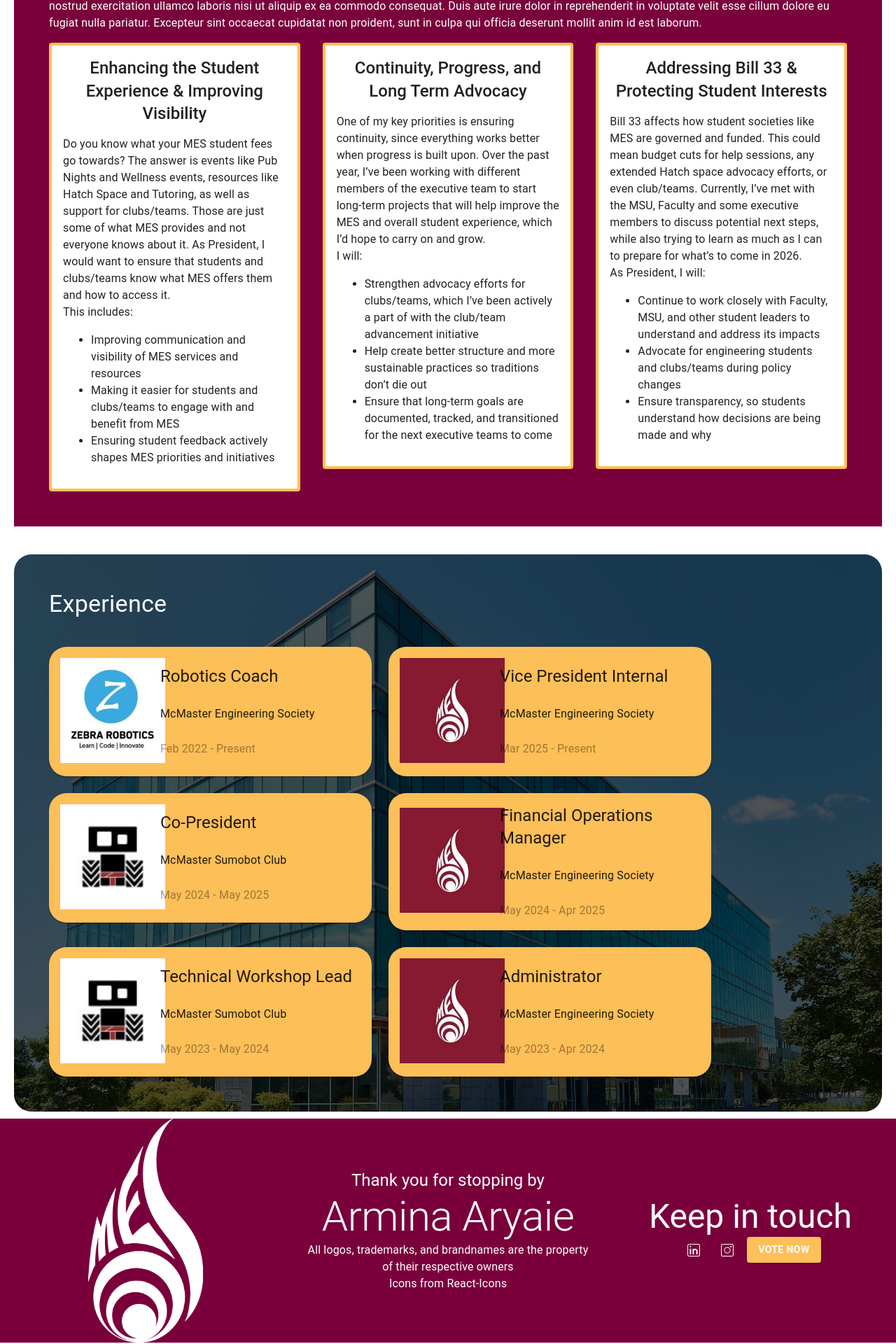
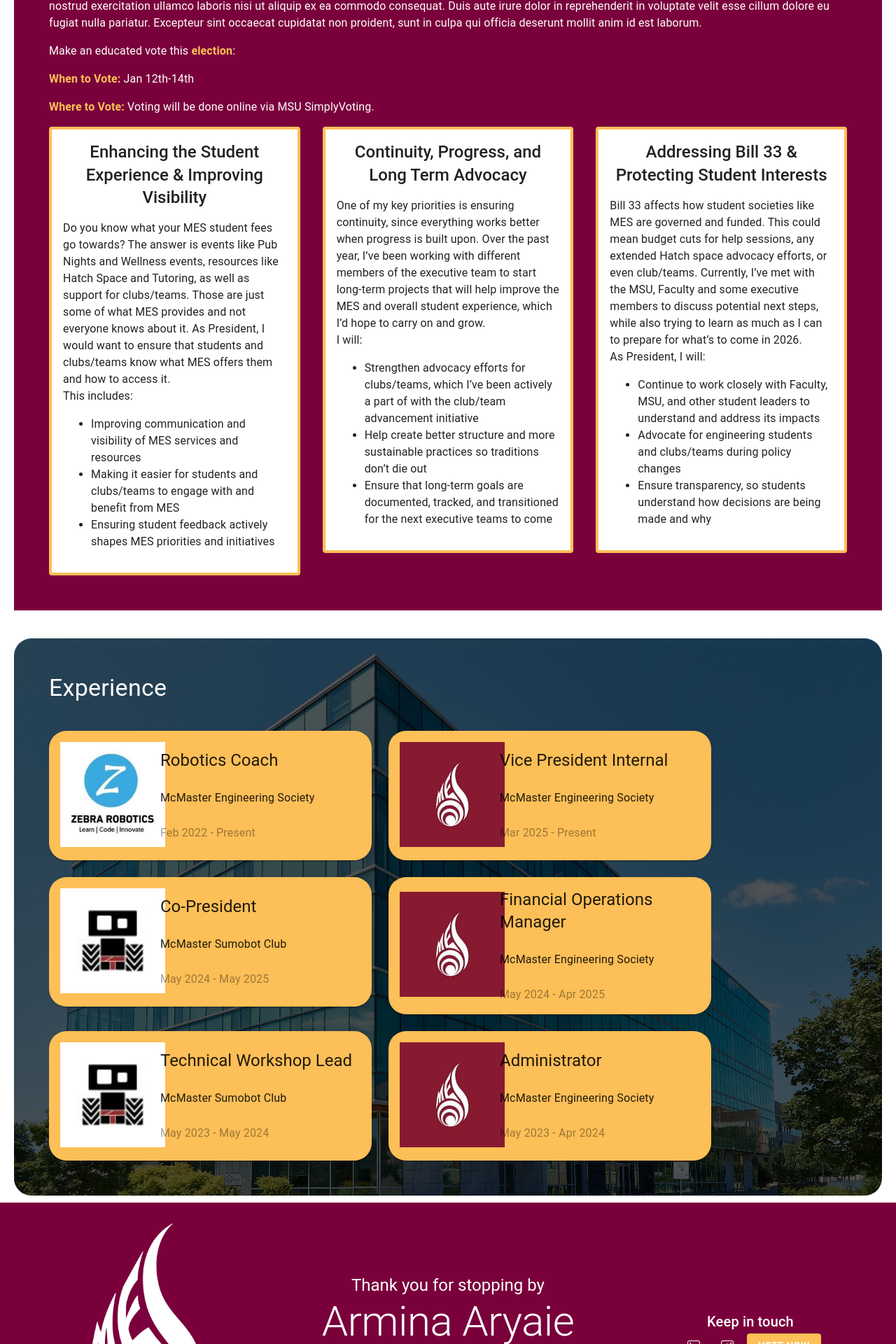
Before and after one commit to armina707/armina707.github.io, a React (Create React App) app: page / in a window 1280 px wide. Shown: the part 595-2515 px from the top of the page at 70% size. Built offline with nearby package versions, Linux system fonts and the light colour scheme.

Commit message:
Adding platform required messages

```diff
--- a/src/Components/PlatformSection/PlatformSection.tsx
+++ b/src/Components/PlatformSection/PlatformSection.tsx
@@ -4,8 +4,12 @@ const PlatformSection = () => {
     return (
         <div id="platform" className="section platform-section">
             <Typography variant="h4" className="section-title">Platform</Typography>
+            <p>Lorem ipsum dolor sit amet, consectetur adipiscing elit, sed do eiusmod tempor incididunt ut labore et dolore magna aliqua. Ut enim ad minim veniam, quis nostrud exercitation ullamco laboris nisi ut aliquip ex ea commodo consequat. Duis aute irure dolor in reprehenderit in voluptate velit esse cillum dolore eu fugiat nulla pariatur. Excepteur sint occaecat cupidatat non proident, sunt in culpa qui officia deserunt mollit anim id est laborum.</p>
 
-            <p>Lorem ipsum dolor sit amet, consectetur adipiscing elit, sed do eiusmod tempor incididunt ut labore et dolore magna aliqua. Ut enim ad minim veniam, quis nostrud exercitation ullamco laboris nisi ut aliquip ex ea commodo consequat. Duis aute irure dolor in reprehenderit in voluptate velit esse cillum dolore eu fugiat nulla pariatur. Excepteur sint occaecat cupidatat non proident, sunt in culpa qui officia deserunt mollit anim id est laborum.</p>
+            <p>Make an educated vote this{" "}
+                <a href="https://macengsociety.ca/elections" target="_blank" className="text-secondary bold text-no-decoration">election</a>:</p>
+            <p><b className="text-secondary">When to Vote:</b> Jan 12th-14th</p>
+            <p><b className="text-secondary">Where to Vote:</b> <a href="https://mcmaster.simplyvoting.com/" target="_blank" className="text-light text-no-decoration">Voting will be done online via MSU SimplyVoting.</a></p>
 
             <Grid container spacing={4}>
 
--- a/src/Layouts/LayoutOne/FooterOne.tsx
+++ b/src/Layouts/LayoutOne/FooterOne.tsx
@@ -21,7 +21,7 @@ const FooterOne = () => {
         </Grid>
 
         <Grid size={{ xs: 12, md: 4 }} className="footer-links">
-          <Typography variant="h3">Keep in touch</Typography>
+          <Typography variant="h6">Keep in touch</Typography>
           <div className="footer-section">
             <IconButton
               size="medium"
--- a/src/assets/styles/_Footer.scss
+++ b/src/assets/styles/_Footer.scss
@@ -1,6 +1,8 @@
 .footer-one {
   background-color: $theme-primary;
   color: $light;
+  padding-top: 30px;
+  padding-bottom: 30px;
   .footer-box {
     display: flex;
     flex-direction: column;
--- a/src/assets/styles/_Theme.scss
+++ b/src/assets/styles/_Theme.scss
@@ -32,3 +32,12 @@ $xl: 1536px;
 .section-title{
   font-weight: 600 !important;
 }
+
+
+.bold{
+  font-weight: bold
+}
+
+.text-no-decoration{
+  text-decoration: none;
+}
```
Also changed, not shown: src/assets/styles/_Platform.scss (line endings or trailing spaces).
